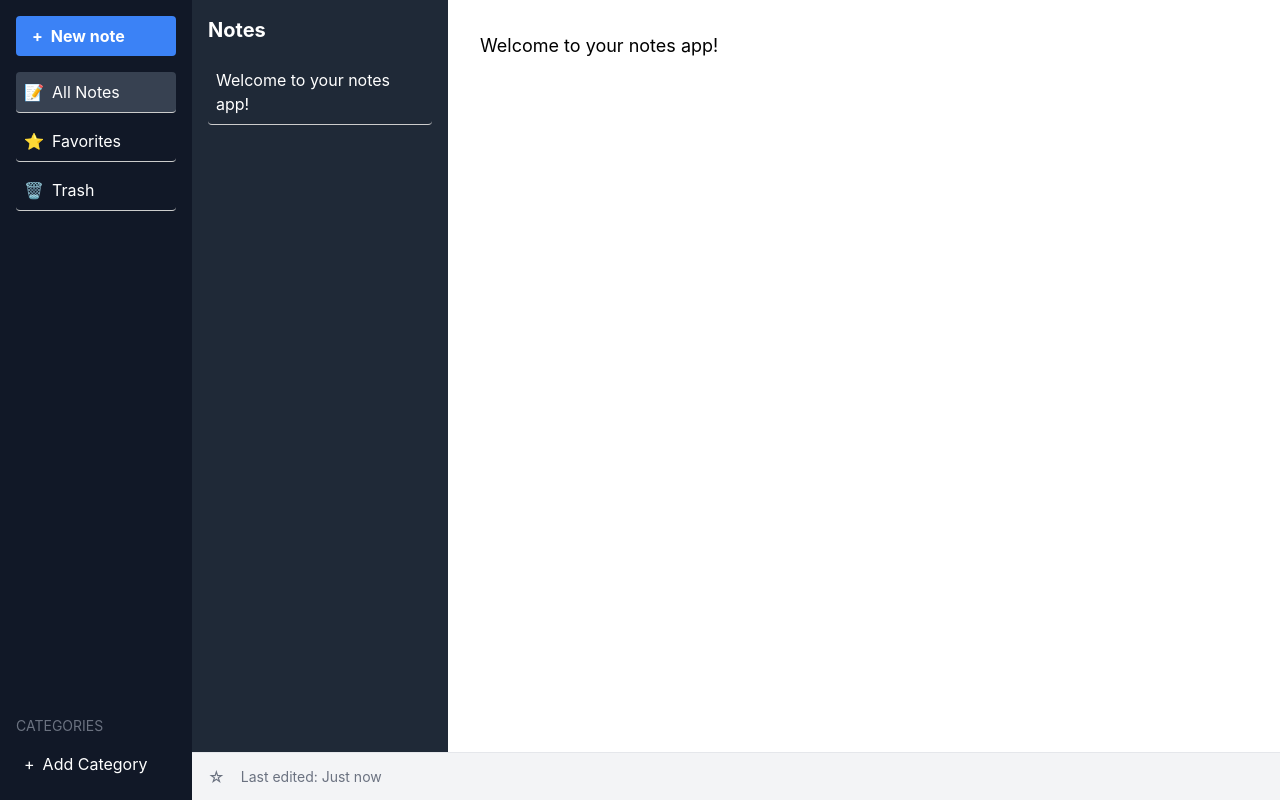
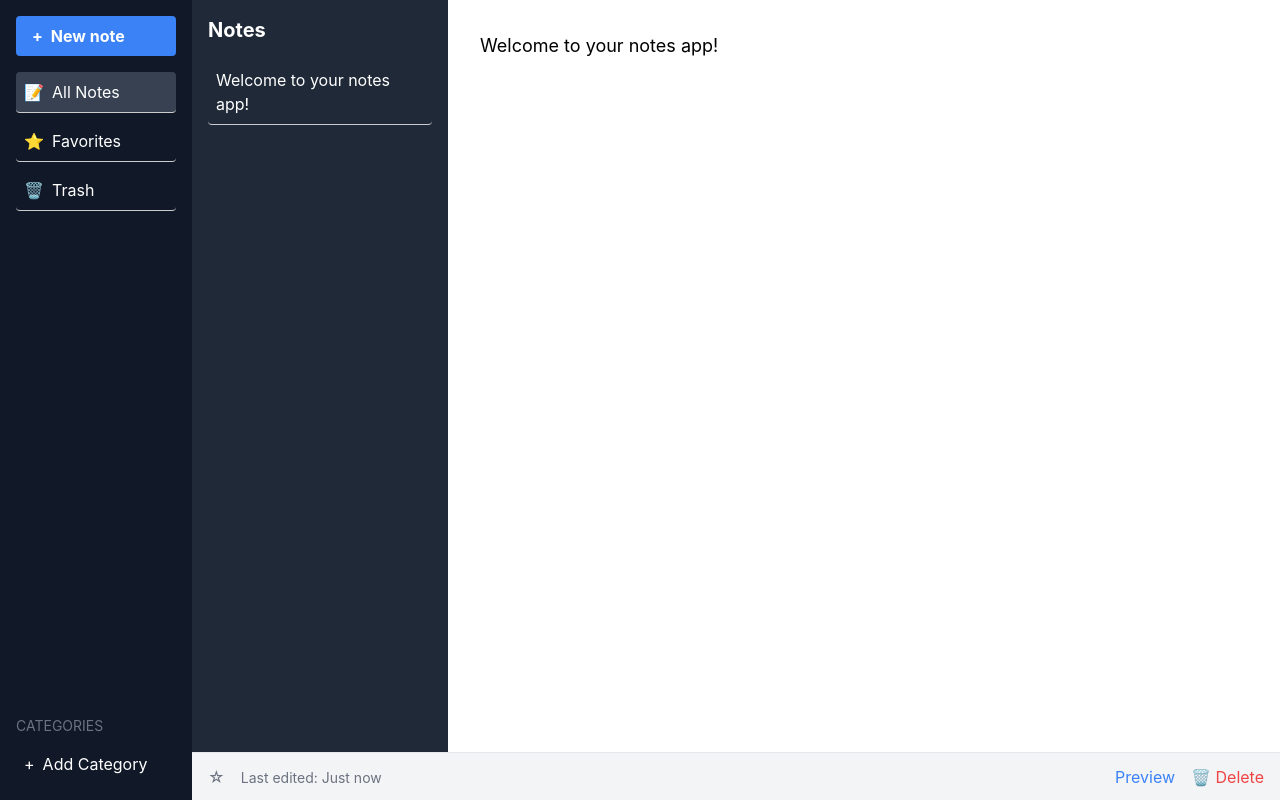
Before and after one commit to jamiehughes5926/Notes, a Next.js app: page / in a window 1280 px wide. Built offline with nearby package versions, Linux system fonts and the light colour scheme.

Commit message:
first working

```diff
--- a/src/app/components/BottomBar.tsx
+++ b/src/app/components/BottomBar.tsx
@@ -3,14 +3,21 @@ import React from "react";
 interface BottomBarProps {
   isFavorite: boolean;
   onToggleFavorite: () => void;
+  onDeleteNote: () => void;
+  isMarkdownView: boolean;
+  onToggleMarkdownView: () => void;
 }
 
 const BottomBar: React.FC<BottomBarProps> = ({
   isFavorite,
   onToggleFavorite,
+  onDeleteNote,
+  isMarkdownView,
+  onToggleMarkdownView,
 }) => {
   return (
-    <div className="h-12 bg-gray-100 border-t border-gray-200 flex items-center px-4">
+    <div className="h-12 bg-gray-100 border-t border-gray-200 flex items-center justify-between px-4">
+      <div>
         <button
           onClick={onToggleFavorite}
           className={`mr-4 ${isFavorite ? "text-yellow-500" : "text-gray-500"}`}
@@ -19,6 +26,21 @@ const BottomBar: React.FC<BottomBarProps> = ({
         </button>
         <span className="text-sm text-gray-500">Last edited: Just now</span>
       </div>
+      <div>
+        <button
+          onClick={onToggleMarkdownView}
+          className="text-blue-500 hover:text-blue-700 mr-4"
+        >
+          {isMarkdownView ? "Edit" : "Preview"}
+        </button>
+        <button
+          onClick={onDeleteNote}
+          className="text-red-500 hover:text-red-700"
+        >
+          🗑️ Delete
+        </button>
+      </div>
+    </div>
   );
 };
 
--- a/src/app/components/NoteEditor.tsx
+++ b/src/app/components/NoteEditor.tsx
@@ -1,4 +1,6 @@
 import React from "react";
+import ReactMarkdown from "react-markdown";
+import remarkGfm from "remark-gfm";
 
 interface Note {
   id: string;
@@ -9,17 +11,30 @@ interface Note {
 interface NoteEditorProps {
   note: Note;
   onChange: (value: string) => void;
+  isMarkdownView: boolean;
 }
 
-const NoteEditor: React.FC<NoteEditorProps> = ({ note, onChange }) => {
+const NoteEditor: React.FC<NoteEditorProps> = ({
+  note,
+  onChange,
+  isMarkdownView,
+}) => {
   return (
     <div className="flex-1 p-6 bg-white flex flex-col h-full">
+      {isMarkdownView ? (
+        <div className="prose max-w-full overflow-y-auto">
+          <ReactMarkdown remarkPlugins={[remarkGfm]}>
+            {note.content}
+          </ReactMarkdown>
+        </div>
+      ) : (
         <textarea
           value={note.content}
           onChange={(e) => onChange(e.target.value)}
           placeholder="Start typing your note here..."
           className="w-full h-full p-2 resize-none overflow-y-auto text-lg focus:outline-none"
         />
+      )}
     </div>
   );
 };
--- a/src/app/page.tsx
+++ b/src/app/page.tsx
@@ -19,6 +19,18 @@ const Home: React.FC = () => {
   const [currentNoteIndex, setCurrentNoteIndex] = useState<number>(0);
   const [selectedCategory, setSelectedCategory] = useState<Category>("all");
   const [isLoaded, setIsLoaded] = useState(false);
+  const [isMarkdownView, setIsMarkdownView] = useState(false);
+
+  const deleteNote = () => {
+    if (notes.length > 1) {
+      const newNotes = notes.filter((_, index) => index !== currentNoteIndex);
+      setNotes(newNotes);
+      setCurrentNoteIndex(Math.min(currentNoteIndex, newNotes.length - 1));
+    } else {
+      // If it's the last note, clear its content instead of deleting
+      setNotes([{ id: Date.now().toString(), content: "", isFavorite: false }]);
+    }
+  };
 
   useEffect(() => {
     const loadNotes = () => {
@@ -74,6 +86,10 @@ const Home: React.FC = () => {
     );
   };
 
+  const toggleMarkdownView = () => {
+    setIsMarkdownView(!isMarkdownView);
+  };
+
   const getTitle = (content: string) => {
     const firstLine = content.split("\n")[0].trim();
     return firstLine || "Untitled Note";
@@ -103,12 +119,19 @@ const Home: React.FC = () => {
             getTitle={getTitle}
           />
           {notes.length > 0 && (
-            <NoteEditor note={notes[currentNoteIndex]} onChange={updateNote} />
+            <NoteEditor
+              note={notes[currentNoteIndex]}
+              onChange={updateNote}
+              isMarkdownView={isMarkdownView}
+            />
           )}
         </div>
         <BottomBar
           isFavorite={notes[currentNoteIndex]?.isFavorite || false}
           onToggleFavorite={toggleFavorite}
+          onDeleteNote={deleteNote}
+          isMarkdownView={isMarkdownView}
+          onToggleMarkdownView={toggleMarkdownView}
         />
       </div>
     </div>
```
Lines whose indentation alone changed are shown as unchanged.
